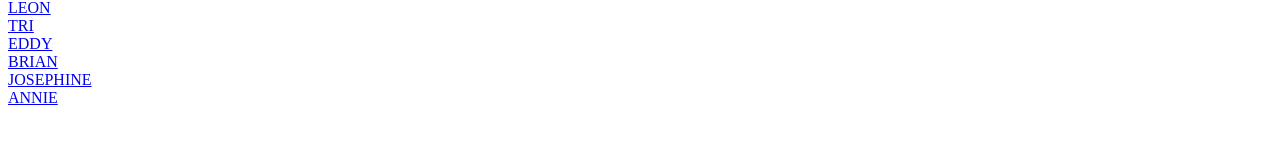
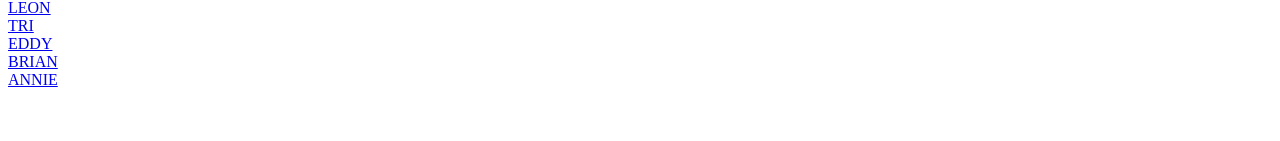
Before and after one commit to LeonDong02/d3l-n3st, a Next.js app: page / in a window 1280 px wide. Shown: the part 239-380 px from the top of the page. Built offline with nearby package versions, Linux system fonts and the light colour scheme.

Commit message:
Removed Josephine

```diff
--- a/src/members.js
+++ b/src/members.js
@@ -4,7 +4,6 @@ members.set('LEON', 'https://www.leondong.com/');
 members.set('TRI', 'https://www.triho.dev/');
 members.set('EDDY', 'https://www.eddyguo.ca/');
 members.set('BRIAN', 'https://briantu.tech/');
-members.set('JOSEPHINE', 'https://josephine-widjaja.com/');
 members.set('ANNIE', 'https://www.anniesun.ca/');
 // ADD YOUR NAME AND LINK ABOVE
 
```
